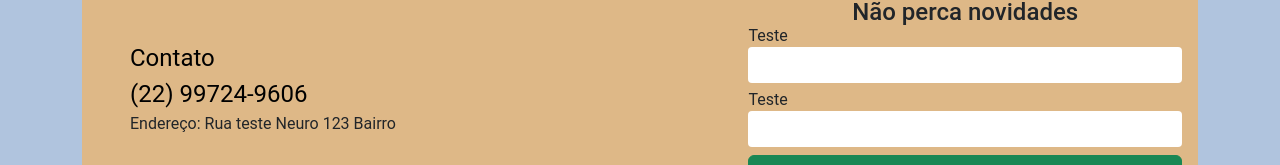
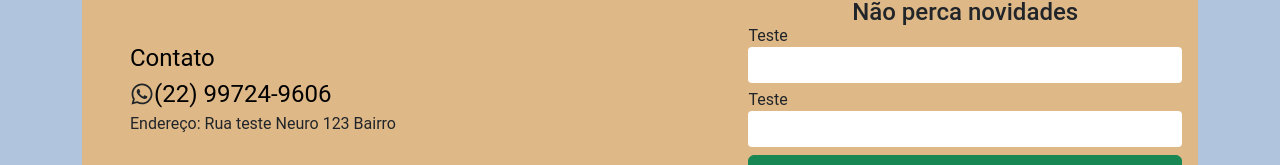
Before and after one commit to estevaotl/match-servicos, a React (Create React App) app in the folder app/: page /contato in a window 1280 px wide. Shown: the part 591-756 px from the top of the page. Built offline with nearby package versions, Linux system fonts and the light colour scheme.

Commit message:
update: Adiciona icone de whatsapp

```diff
--- a/app/src/componentes/Footer/index.js
+++ b/app/src/componentes/Footer/index.js
@@ -1,7 +1,8 @@
 import React, { useState } from 'react';
 import { Link } from 'react-router-dom';
+import {FaWhatsapp} from 'react-icons/fa'
+import Input from '../Input';
 import './style.css';
-import Input from '../Input';
 
 const Footer = () => {
   const [emailNewsletter, setEmailNewsletter] = useState('');
@@ -42,6 +43,7 @@ const Footer = () => {
             <Link className='contact' to="/contato">Contato</Link>
           </li>
           <li>
+            <FaWhatsapp size={24}/>
             <a href='https://web.whatsapp.com/send?phone=+5522997249606&text=Ol%C3%A1%2C%20gostaria%20de%20tirar%20d%C3%BAvidas%20sobre%20o%20site!' target='_blank' rel="noreferrer">(22) 99724-9606</a>
           </li>
           <li>
--- a/app/src/componentes/Footer/style.css
+++ b/app/src/componentes/Footer/style.css
@@ -24,6 +24,8 @@ footer nav ul {
 }
 
 footer nav ul li {
+  display: flex;
+  align-items:center;
 }
 footer nav ul li .contact {
   cursor: pointer;
```
